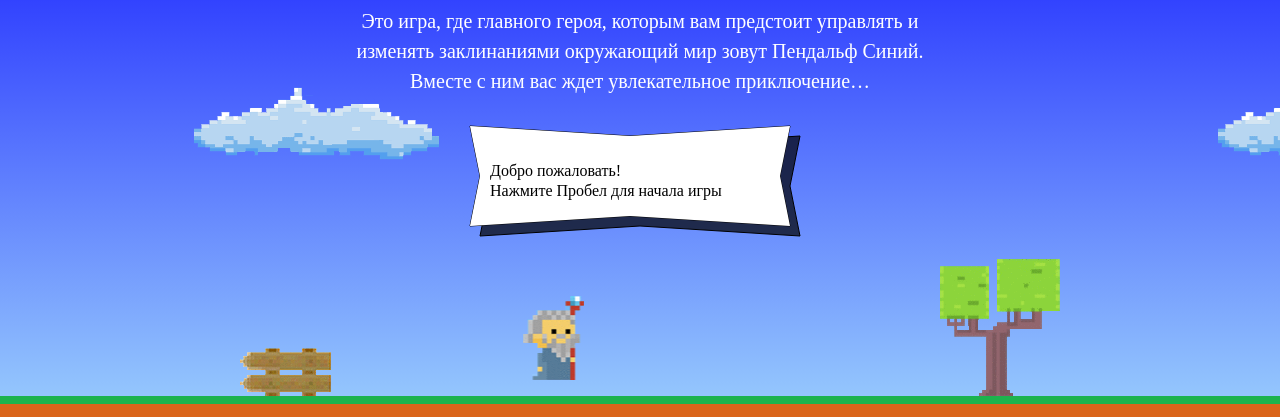
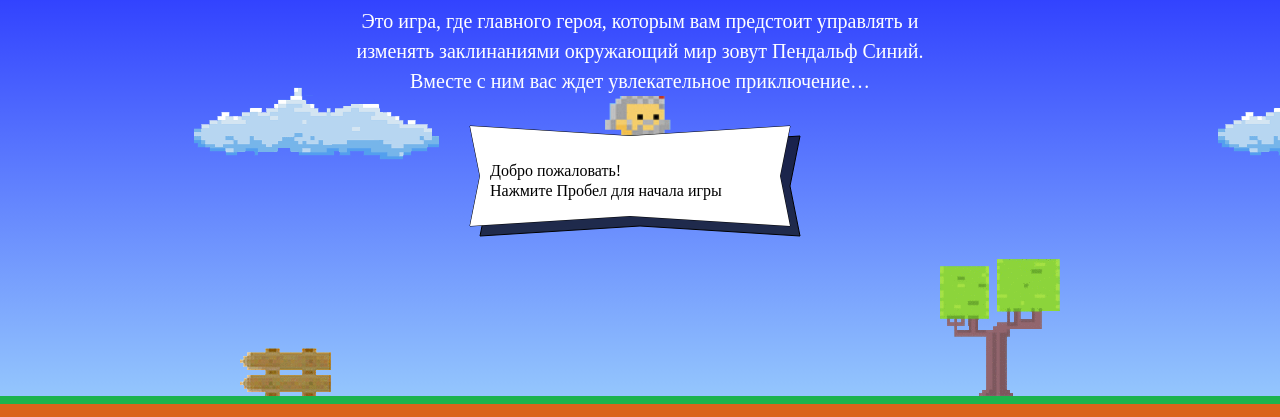
Before and after one commit to Yaros-Love/93868-code-and-magick-18, a website: page index.html in a window 1280 px wide. Shown: the part 203-620 px from the top of the page. Drawn offline with Linux system fonts and the light colour scheme; a web font is replaced by a local one.

Commit message:
Добавила магу местоположение рп старте игры. Определила скорость фаерболов.

```diff
--- a/index.html
+++ b/index.html
@@ -180,7 +180,37 @@
     <p class="setup-similar-label">Петр Петров</p>
   </div>
 </template>
+<script>
+  var fireballSize = 22;
+  var wizardSpeed = 3;
+  var wizardWidth = 70;
+  var fireballSpeed;
+  var wizardHeight;
 
+  var getFireballSpeed = function (left) {
+    if (left === true) {
+      fireballSpeed = 5;
+    } else {
+      fireballSpeed = 2;
+    }
+    return fireballSpeed;
+  };
+
+  var getWizardHeight = function () {
+    wizardHeight = 1.337 * wizardWidth;
+    return wizardHeight;
+  };
+
+  var getWizardX = function (width) {
+    var wizardX = (width * 0.5) - (wizardWidth * 0.5);
+    return wizardX;
+  };
+
+  var getWizardY = function (height) {
+    var wizardY = (height * 0.25) - wizardHeight;
+    return wizardY;
+  };
+</script>
 <script src="js/game.js"></script>
 
 </body>
```
